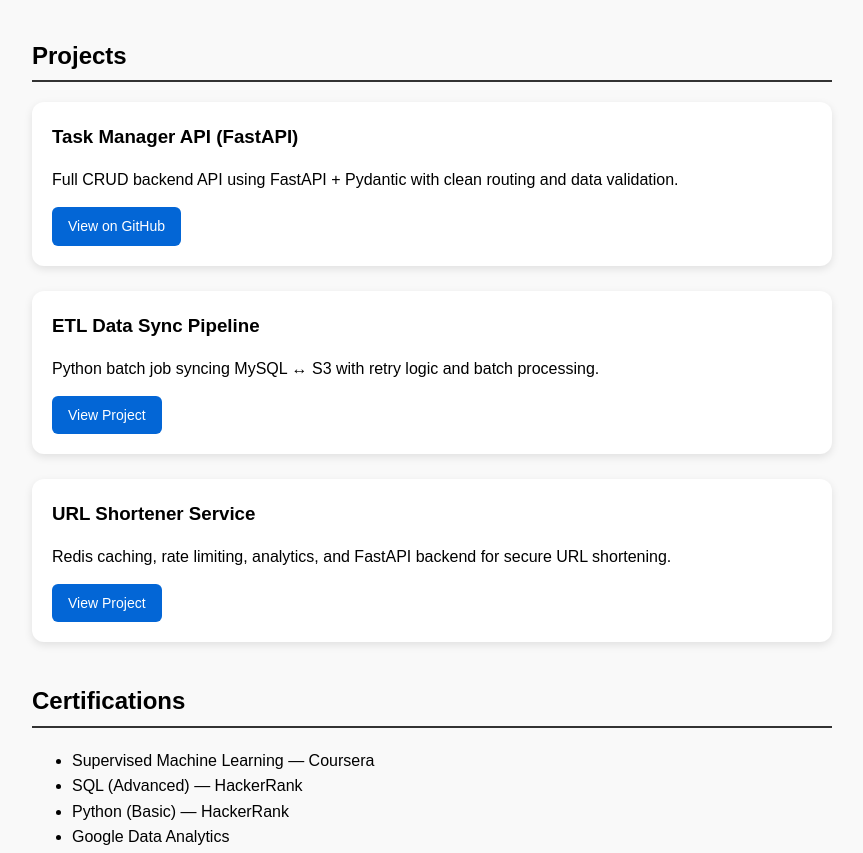
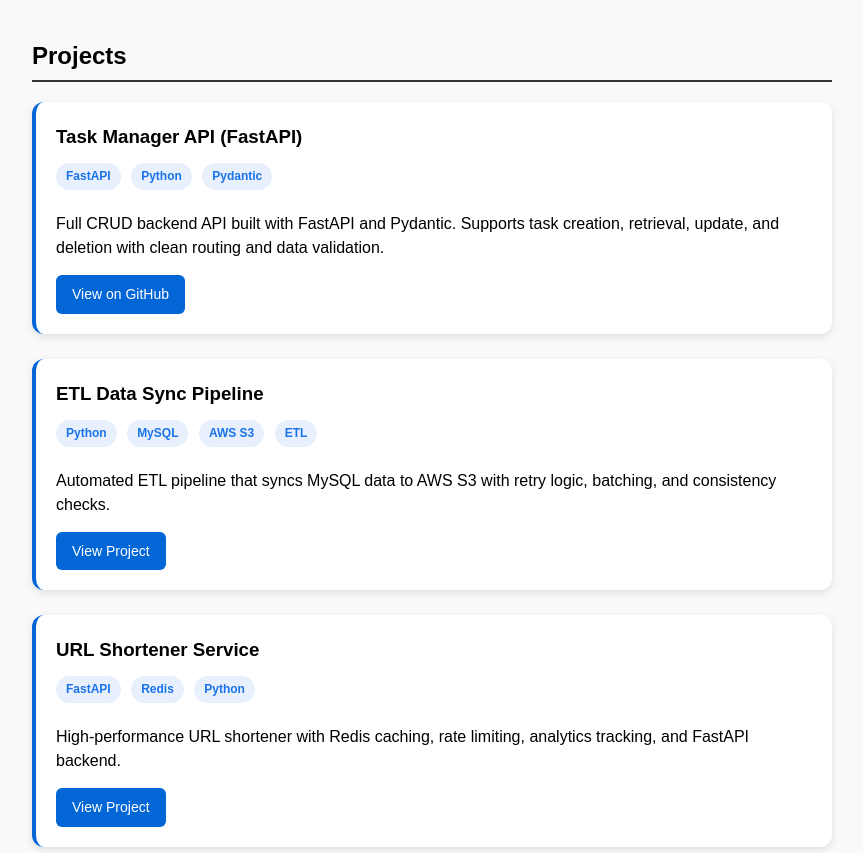
Before and after one commit to deepthiyekkanti/deepthi-portfolio, a plain HTML site: page index.html in a window 1280 px wide. Shown: the part 707-1560 px from the top of the page, without its empty margins (208-1071 px from the left). Drawn offline with Linux system fonts and the light colour scheme.

Commit message:
Enhance project cards with badges and descriptions
Added badge styling and updated project descriptions with relevant technologies.

```diff
--- a/index.html
+++ b/index.html
@@ -72,6 +72,30 @@
     .button:hover {
       background-color: #024ea4;
     }
+        /* Badge styling */
+    .badge {
+      display: inline-block;
+      padding: 4px 10px;
+      margin-right: 6px;
+      margin-bottom: 6px;
+      background: #e8f0fe;
+      color: #1a73e8;
+      border-radius: 20px;
+      font-size: 12px;
+      font-weight: 600;
+    }
+
+    /* Hover animation for project cards */
+    .project-card {
+      transition: transform 0.25s ease, box-shadow 0.25s ease;
+      border-left: 4px solid #0366d6;
+    }
+
+    .project-card:hover {
+      transform: translateY(-4px);
+      box-shadow: 0px 6px 14px rgba(0,0,0,0.12);
+    }
+
 </style>
 
 </head>
@@ -110,24 +134,37 @@
 
   <div class="project-card">
     <h3>Task Manager API (FastAPI)</h3>
-    <p>Full CRUD backend API using FastAPI + Pydantic with clean routing and data validation.</p>
-    <a class="button" href="https://github.com/deepthiyekkanti/task_manager_api" target="_blank">
-      View on GitHub
-    </a>
+    <div>
+      <span class="badge">FastAPI</span>
+      <span class="badge">Python</span>
+      <span class="badge">Pydantic</span>
+    </div>
+    <p>Full CRUD backend API built with FastAPI and Pydantic. Supports task creation, retrieval, update, and deletion with clean routing and data validation.</p>
+    <a class="button" href="https://github.com/deepthiyekkanti/task_manager_api" target="_blank">View on GitHub</a>
   </div>
 
   <div class="project-card">
     <h3>ETL Data Sync Pipeline</h3>
-    <p>Python batch job syncing MySQL ↔ S3 with retry logic and batch processing.</p>
+    <div>
+      <span class="badge">Python</span>
+      <span class="badge">MySQL</span>
+      <span class="badge">AWS S3</span>
+      <span class="badge">ETL</span>
+    </div>
+    <p>Automated ETL pipeline that syncs MySQL data to AWS S3 with retry logic, batching, and consistency checks.</p>
     <a class="button" href="#" target="_blank">View Project</a>
   </div>
 
   <div class="project-card">
     <h3>URL Shortener Service</h3>
-    <p>Redis caching, rate limiting, analytics, and FastAPI backend for secure URL shortening.</p>
+    <div>
+      <span class="badge">FastAPI</span>
+      <span class="badge">Redis</span>
+      <span class="badge">Python</span>
+    </div>
+    <p>High-performance URL shortener with Redis caching, rate limiting, analytics tracking, and FastAPI backend.</p>
     <a class="button" href="#" target="_blank">View Project</a>
   </div>
-
 </section>
 
 
```
